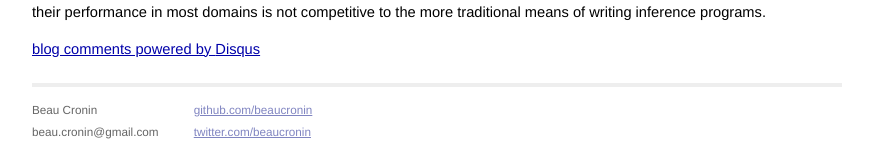
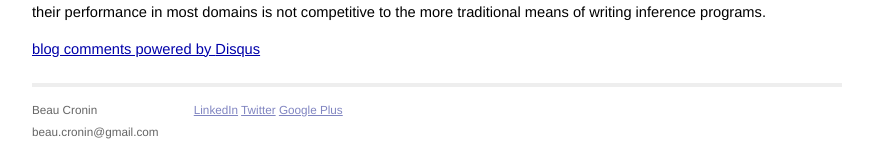
Before and after one commit to beaucronin/beaucronin.github.com, a Jekyll site: the page built from _posts/2011-10-08-ways-of-representing-models.markdown, in a window 1280 px wide. Shown: the part 1702-1854 px from the top of the page, without its empty margins (203-1077 px from the left). Built offline with Jekyll 4.4.1, drawn with Linux system fonts in a browser that asks for light colours; comment, search, counter and statistics services are not loaded.

Commit message:
Update default.html

```diff
--- a/_layouts/default.html
+++ b/_layouts/default.html
@@ -40,8 +40,11 @@
     </div>
     <div class="contact">
       <p>
-        <a href="http://github.com/beaucronin/">github.com/beaucronin</a><br />
-        <a href="http://twitter.com/beaucronin/">twitter.com/beaucronin</a><br />
+        <!--<a href="http://github.com/beaucronin/">github.com/beaucronin</a><br />-->
+        <a href="http://www.linkedin.com/in/beaucronin">LinkedIn</a>
+        <a href="http://twitter.com/beaucronin/">Twitter</a>
+        <a href="https://plus.google.com/107971134877020469960/posts">Google Plus</a>
+        <br />
       </p>
     </div>
     <!--
```
